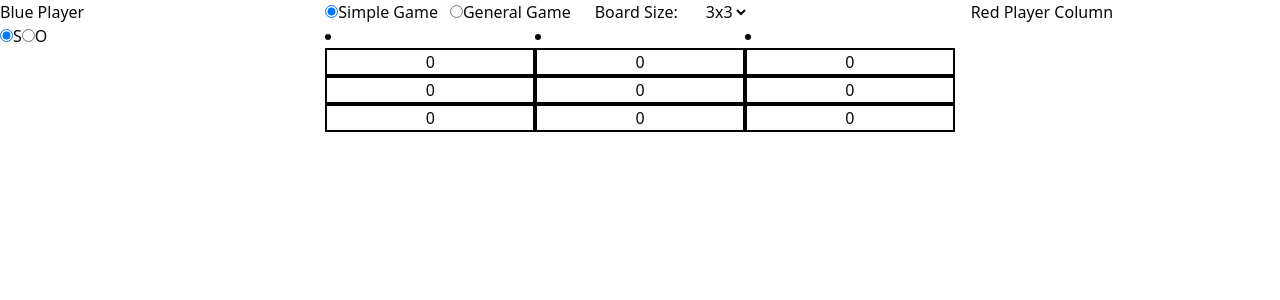
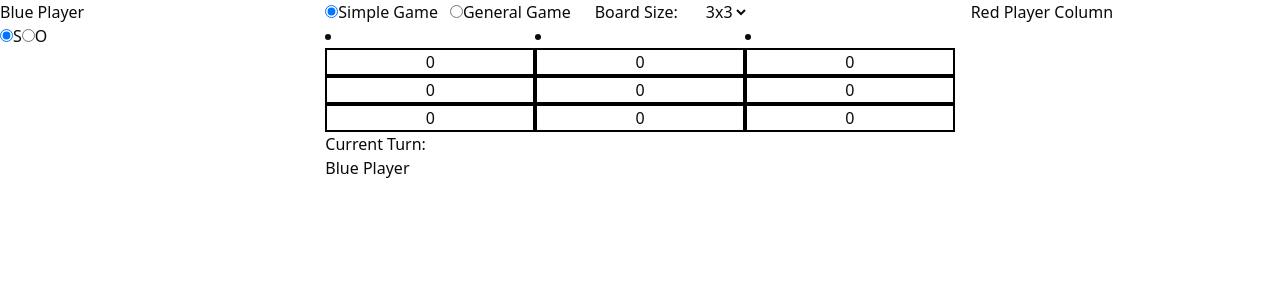
Before and after one commit to BDuong0/sos-game, a React (Vite) app: page / in a window 1280 px wide. Shown: the top 300 px of the page. Built offline with nearby package versions, Linux system fonts and the light colour scheme.

Commit message:
feat(App.tsx): Add text for which player's turn it is

```diff
--- a/src/App.tsx
+++ b/src/App.tsx
@@ -71,6 +71,8 @@ function App() {
             <SoSBoard sosBoard={sosGame.board}/>
           </div>
 
+          <p>Current Turn: {sosGame.getWhoseTurn() == 1 ? <p>Blue Player</p> : <p>Red Player</p>}</p>
+
         </ThreeColumnLayout.MiddleColumn>
 
         <ThreeColumnLayout.RightColumn columnPercent={25}>
```
